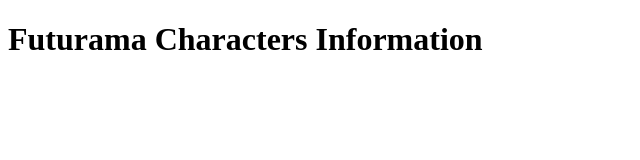
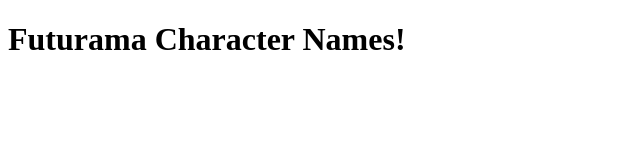
Before and after one commit to NDS-Schmitz/futurama-characters, a website: page index.html in a window 1280 px wide. Shown: the whole page, without its empty margins (0-640 px from the left). Drawn offline with Linux system fonts and the light colour scheme.

Commit message:
update html

```diff
--- a/index.html
+++ b/index.html
@@ -13,6 +13,6 @@
 		<title>Document</title>
 	</head>
 	<body>
-		<h1>Futurama Characters Information</h1>
+		<h1>Futurama Character Names!</h1>
 	</body>
 </html>
```
